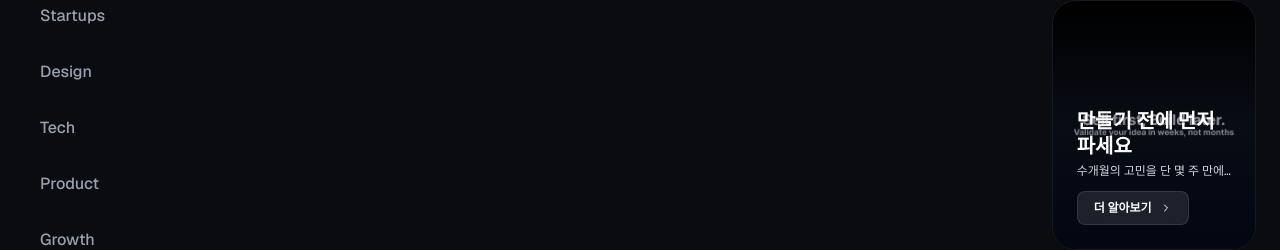
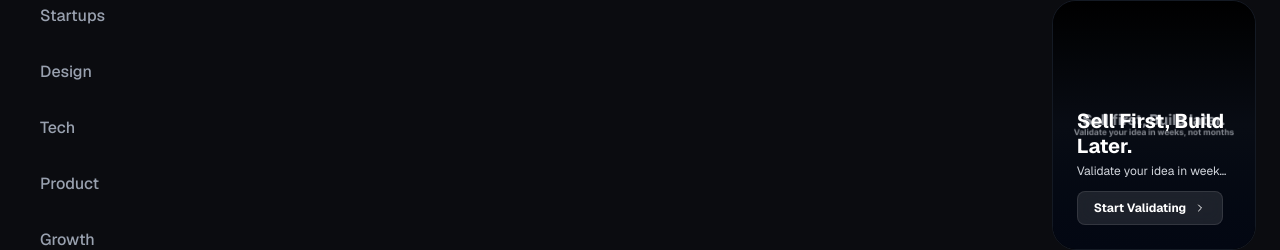
Before and after one commit to teamdismbyte/ledgr-web, a Next.js app: page / in a window 1280 px wide. Shown: the part 608-858 px from the top of the page. Built offline with nearby package versions, Linux system fonts and the light colour scheme; no server answers; what notion-to-md would draw is missing.

Commit message:
update first banner text to english

```diff
--- a/app/ClientHome.tsx
+++ b/app/ClientHome.tsx
@@ -277,10 +277,10 @@ function ClientHomeContent({ items }: ClientHomeProps) {
 
                                                     <div className="absolute bottom-0 left-0 w-full p-6">
                                                         <h3 className="text-xl font-bold text-white mb-1 leading-tight">
-                                                            만들기 전에 먼저 파세요
+                                                            Sell First, Build Later.
                                                         </h3>
                                                         <p className="text-gray-300 text-xs mb-3 line-clamp-1">
-                                                            수개월의 고민을 단 몇 주 만에 끝내드립니다.
+                                                            Validate your idea in weeks, not months.
                                                         </p>
                                                         <a
                                                             href="https://drawn-so.netlify.app/"
@@ -288,7 +288,7 @@ function ClientHomeContent({ items }: ClientHomeProps) {
                                                             rel="noopener noreferrer"
                                                             className="flex items-center gap-2 text-white text-xs font-bold bg-white/10 hover:bg-white/20 backdrop-blur-sm px-4 py-2 rounded-lg transition-all border border-white/10 w-fit"
                                                         >
-                                                            더 알아보기 <ChevronRight className="w-3 h-3" />
+                                                            Start Validating <ChevronRight className="w-3 h-3" />
                                                         </a>
                                                     </div>
                                                 </div>
@@ -403,10 +403,10 @@ function ClientHomeContent({ items }: ClientHomeProps) {
 
                                 <div className="absolute bottom-0 left-0 w-full p-6">
                                     <h3 className="text-xl font-bold text-white mb-1 leading-tight">
-                                        만들기 전에 먼저 파세요
+                                        Sell First, Build Later.
                                     </h3>
                                     <p className="text-gray-300 text-xs mb-3 line-clamp-1">
-                                        수개월의 고민을 단 몇 주 만에 끝내드립니다.
+                                        Validate your idea in weeks, not months.
                                     </p>
                                     <a
                                         href="https://drawn-so.netlify.app/"
@@ -414,7 +414,7 @@ function ClientHomeContent({ items }: ClientHomeProps) {
                                         rel="noopener noreferrer"
                                         className="flex items-center gap-2 text-white text-xs font-bold bg-white/10 hover:bg-white/20 backdrop-blur-sm px-4 py-2 rounded-lg transition-all border border-white/10 w-fit"
                                     >
-                                        더 알아보기 <ChevronRight className="w-3 h-3" />
+                                        Start Validating <ChevronRight className="w-3 h-3" />
                                     </a>
                                 </div>
                             </div>
--- a/app/article/[id]/page.tsx
+++ b/app/article/[id]/page.tsx
@@ -253,10 +253,10 @@ export default async function ArticlePage({ params }: { params: Promise<{ id: st
 
                                     <div className="absolute bottom-0 left-0 w-full p-6">
                                         <h3 className="text-xl font-bold text-white mb-1 leading-tight">
-                                            만들기 전에 먼저 파세요
+                                            Sell First, Build Later.
                                         </h3>
                                         <p className="text-gray-300 text-xs mb-3 line-clamp-1">
-                                            수개월의 고민을 단 몇 주 만에 끝내드립니다.
+                                            Validate your idea in weeks, not months.
                                         </p>
                                         <a
                                             href="https://drawn-so.netlify.app/"
@@ -264,7 +264,7 @@ export default async function ArticlePage({ params }: { params: Promise<{ id: st
                                             rel="noopener noreferrer"
                                             className="flex items-center gap-2 text-white text-xs font-bold bg-white/10 hover:bg-white/20 backdrop-blur-sm px-4 py-2 rounded-lg transition-all border border-white/10 w-fit"
                                         >
-                                            더 알아보기 <ChevronRight className="w-3 h-3" />
+                                            Start Validating <ChevronRight className="w-3 h-3" />
                                         </a>
                                     </div>
                                 </div>
```
